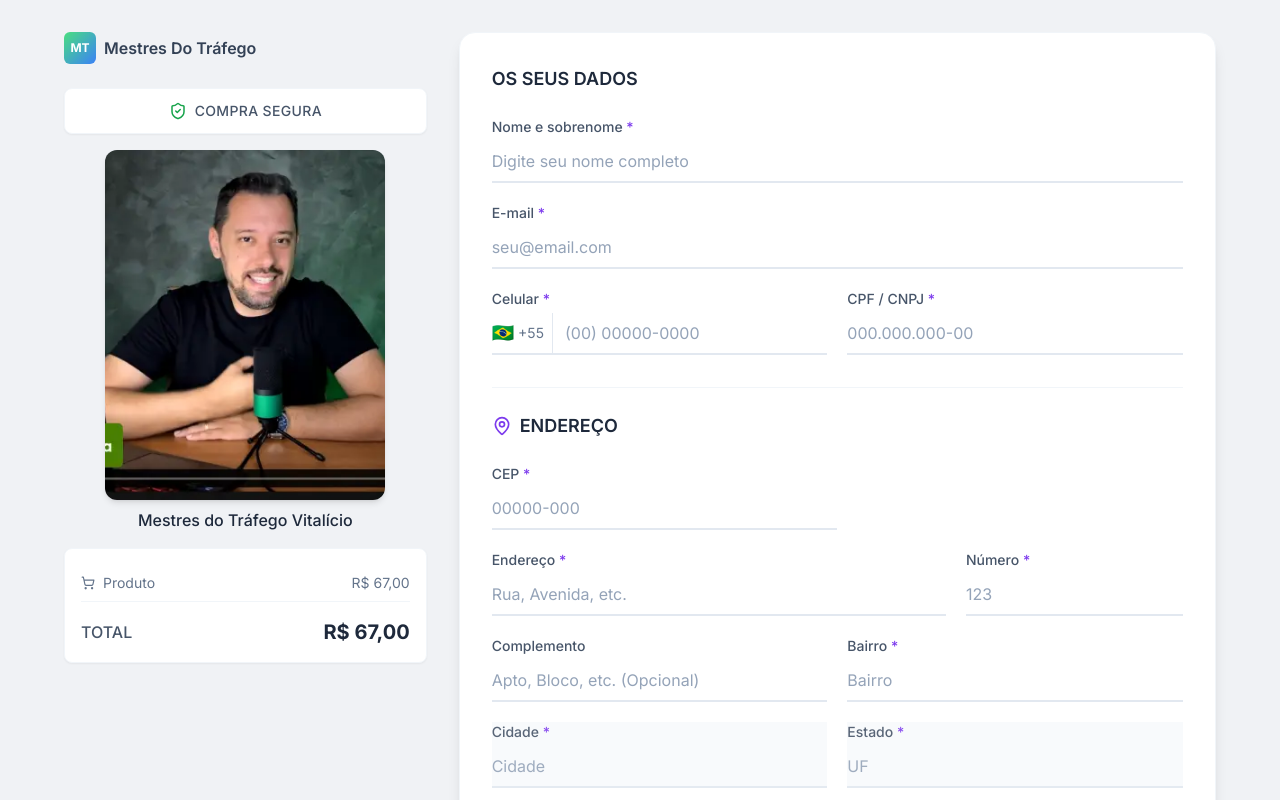
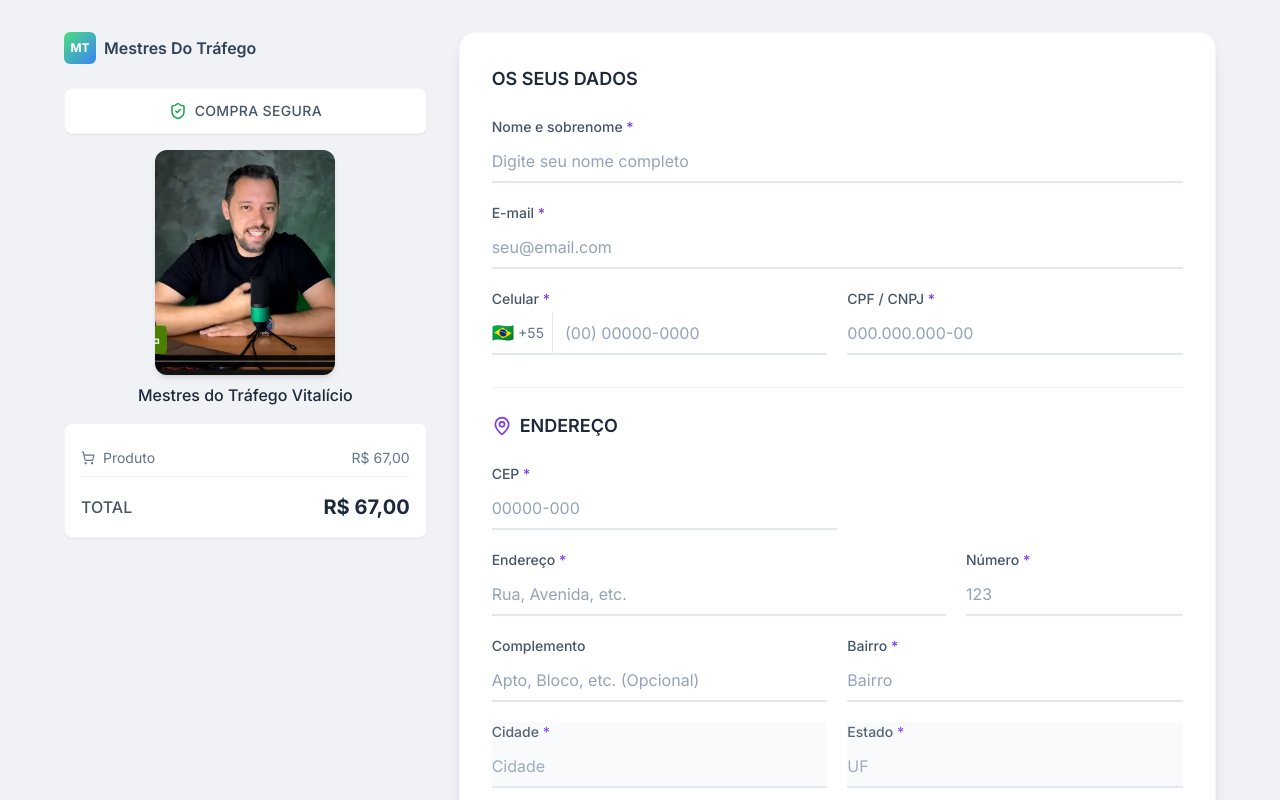
Before and after one commit to cadastrandoweb-spec/masterclasspag, a React (Vite) app: page / in a window 1280 px wide. Shown: the top 800 px of the page. Built offline with nearby package versions, Linux system fonts and the light colour scheme.

Commit message:
Use smaller WebP product image

```diff
--- a/components/OrderSummary.tsx
+++ b/components/OrderSummary.tsx
@@ -27,7 +27,7 @@ export const OrderSummary: React.FC<OrderSummaryProps> = ({ upsellSelected }) =>
 
       {/* Product Image */}
       <div className="relative group -mt-2">
-        <div className="aspect-[4/5] w-full max-w-[280px] mx-auto overflow-hidden rounded-xl bg-slate-200 shadow-md">
+        <div className="aspect-[4/5] w-full max-w-[180px] mx-auto overflow-hidden rounded-xl bg-slate-200 shadow-md">
           <img
             src={MAIN_PRODUCT.image}
             alt={MAIN_PRODUCT.name}
--- a/constants.ts
+++ b/constants.ts
@@ -5,7 +5,7 @@ export const MAIN_PRODUCT: Product = {
   name: 'Mestres do Tráfego Vitalício',
   price: 67.00,
   // OBS: Substitua a URL abaixo pelo link direto da imagem que você enviou após hospedá-la
-  image: '/mestres.png'
+  image: '/mestres.webp'
 };
 
 export const UPSELL_PRODUCT: Product = {
```
Also changed, not shown: public/mestres.webp (added).
